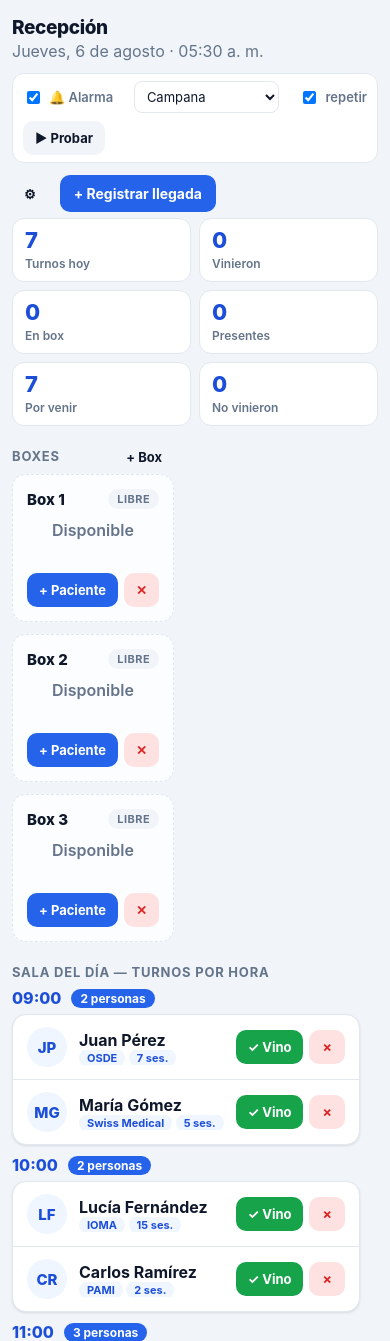
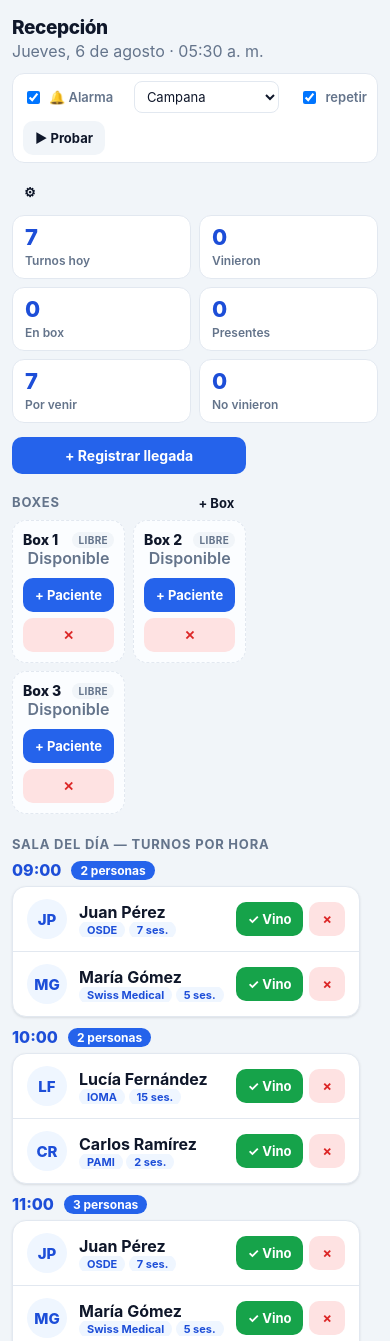
Before and after one commit to sucattisantino12-byte/Kinesiologia-KDYM, a Flask app: page /recepcion in a window 390 px wide. Shown: the part 51-1392 px from the top of the page. Run offline with Flask 3, Linux system fonts and the light colour scheme; data comes from the database, SQL or seed files in the repository; data that the repository does not hold is empty.

Commit message:
lo mismo

```diff
--- a/static/recepcion.js
+++ b/static/recepcion.js
@@ -299,13 +299,15 @@ function pedirIniciar(tid, nombre) {
   const sel = document.getElementById('iniciar-box');
   if (!ESTADO.libres.length) { toast('No hay boxes libres en este momento', 'alert'); return; }
   sel.innerHTML = ESTADO.libres.map(b => `<option value="${b.id}">${escapeHtml(b.nombre)}</option>`).join('');
+  document.getElementById('iniciar-dur-custom').value = '';
   abrirModal('modal-iniciar');
 }
 
 document.getElementById('iniciar-confirm').addEventListener('click', async () => {
   const box_id = document.getElementById('iniciar-box').value;
-  const dur = document.getElementById('iniciar-dur').value;
-  await api(`/api/turno/${TURNO_INICIAR}/iniciar`, { box_id: +box_id, duracion: +dur });
+  const dur = +document.getElementById('iniciar-dur-custom').value ||
+              +document.getElementById('iniciar-dur').value;
+  await api(`/api/turno/${TURNO_INICIAR}/iniciar`, { box_id: +box_id, duracion: dur });
   cerrarModal('modal-iniciar');
   toast('Sesión iniciada', 'ok');
   refrescar();
@@ -327,6 +329,7 @@ async function borrarBox(id) {
 function ponerEnBox(boxId, nombre) {
   ABOX_BOX = boxId;
   document.getElementById('abox-titulo').textContent = 'Añadir a ' + nombre;
+  document.getElementById('abox-dur-custom').value = '';
   const pres = ESTADO.presentes || [];
   const cont = document.getElementById('abox-resultados');
   if (!pres.length) {
@@ -343,8 +346,9 @@ function ponerEnBox(boxId, nombre) {
   abrirModal('modal-abox');
 }
 async function confirmarAbox(turnoId) {
-  const dur = document.getElementById('abox-dur').value;
-  await api(`/api/turno/${turnoId}/iniciar`, { box_id: ABOX_BOX, duracion: +dur });
+  const dur = +document.getElementById('abox-dur-custom').value ||
+              +document.getElementById('abox-dur').value;
+  await api(`/api/turno/${turnoId}/iniciar`, { box_id: ABOX_BOX, duracion: dur });
   cerrarModal('modal-abox');
   toast('Paciente en el box ✓', 'ok');
   refrescar();
--- a/static/style.css
+++ b/static/style.css
@@ -329,6 +329,12 @@ textarea { resize: vertical; min-height: 70px; }
 .split > .col-main { flex: 1.6; min-width: 0; }
 .split > .col-side { flex: 1; min-width: 0; }
 
+/* ---------- Transición fluida al cambiar de pestaña ---------- */
+@view-transition { navigation: auto; }   /* cross-fade entre páginas (navegadores compatibles) */
+main.wrap { animation: pageIn .3s ease both; }   /* fallback: entra suave en todos lados */
+@keyframes pageIn { from { opacity: 0; transform: translateY(10px); } to { opacity: 1; transform: none; } }
+@media (prefers-reduced-motion: reduce) { main.wrap { animation: none; } }
+
 @media (max-width: 760px) {
   .split { flex-direction: column; }
   .grid2 { grid-template-columns: 1fr; }
@@ -362,7 +368,14 @@ textarea { resize: vertical; min-height: 70px; }
 
 @media (max-width: 440px) {
   .stats { grid-template-columns: repeat(2, 1fr); }
-  .boxes { grid-template-columns: 1fr; }
+  /* Boxes de a 2 (uno al lado del otro) para aprovechar la pantalla */
+  .boxes { grid-template-columns: 1fr 1fr; gap: 8px; }
+  .box { padding: 10px; min-height: 126px; }
+  .box-nom { font-size: 14px; }
+  .box-badge { font-size: 10px; padding: 2px 6px; }
+  .timer { font-size: 26px; }
+  .box-pac { font-size: 13px; }
+  .box-actions { flex-direction: column; gap: 6px; }
   .sound-bar { flex-wrap: wrap; }
   .ficha-name { font-size: 20px; }
 }
--- a/templates/recepcion.html
+++ b/templates/recepcion.html
@@ -27,13 +27,13 @@
     <button class="btn btn-ghost btn-sm" onclick="probarAlarma()">▶ Probar</button>
   </div>
   <button class="btn btn-ghost btn-sm" onclick="abrirConfig()" title="Configurar WhatsApp">⚙</button>
-  <button class="btn btn-primary" onclick="abrirCheckin()">+ Registrar llegada</button>
 </div>
 
 <div class="stats" id="stats"></div>
 
 <div class="split" style="margin-top:14px;">
   <div class="col-main">
+    <button class="btn btn-primary btn-block" style="margin-bottom:12px;" onclick="abrirCheckin()">+ Registrar llegada</button>
     <div class="row" style="align-items:center; justify-content:space-between;">
       <div class="section-title" style="margin:6px 0 8px;">Boxes</div>
       <button class="btn btn-ghost btn-sm" onclick="agregarBox()">+ Box</button>
@@ -85,6 +85,7 @@
           <option value="45">45 minutos</option>
           <option value="60">60 minutos</option>
         </select>
+        <input class="input" id="iniciar-dur-custom" type="number" min="1" placeholder="…o escribí los minutos que quieras" style="margin-top:8px;">
       </div>
     </div>
     <div class="modal-foot">
@@ -111,6 +112,7 @@
           <option value="45">45 minutos</option>
           <option value="60">60 minutos</option>
         </select>
+        <input class="input" id="abox-dur-custom" type="number" min="1" placeholder="…o escribí los minutos que quieras" style="margin-top:8px;">
       </div>
       <div class="hint" style="margin-bottom:8px;">Sólo aparecen los pacientes presentes (que ya marcaste ✓ Vino en la sala).</div>
       <div id="abox-resultados"></div>
```
